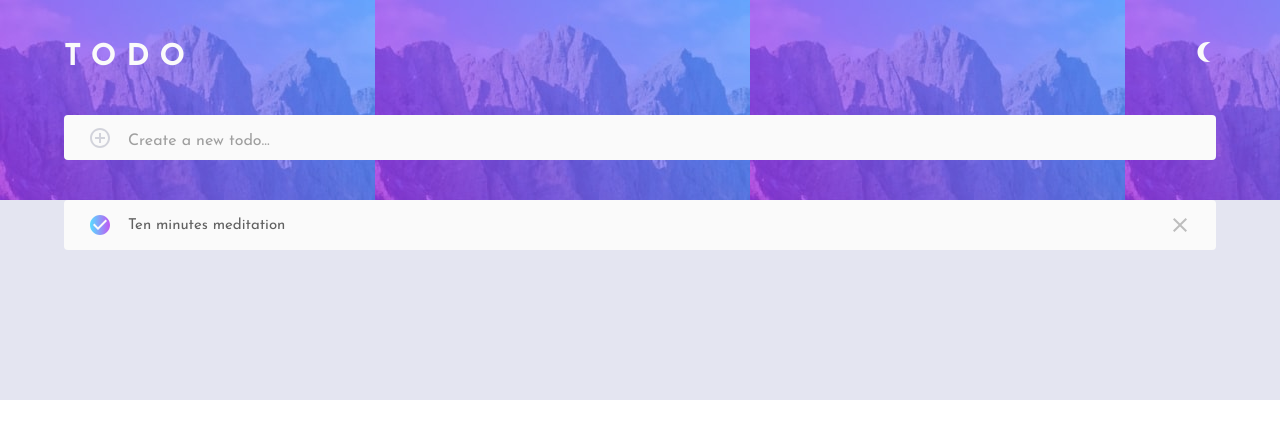
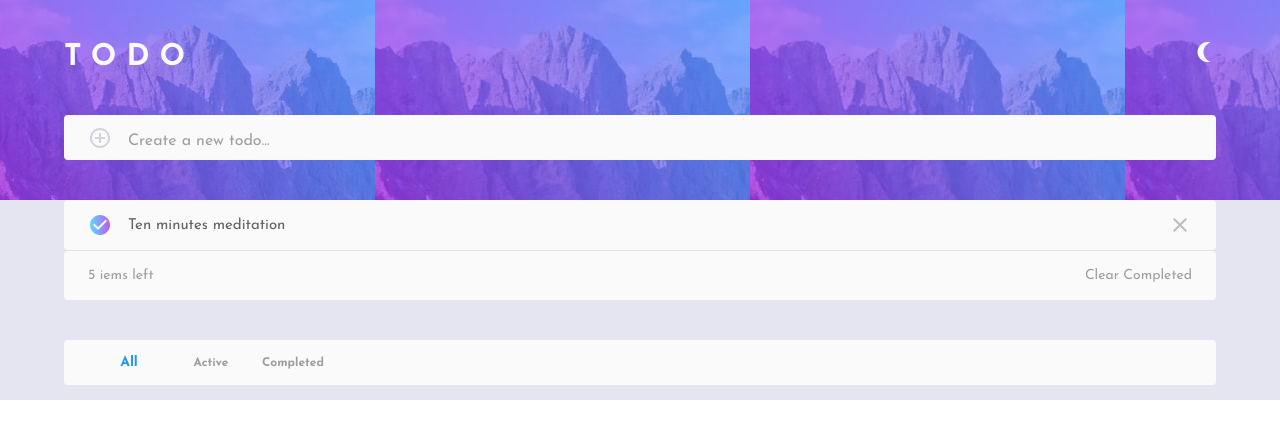
Before and after one commit to nargesghan/todo-using-mui, a React (Vite) app: page / in a window 1280 px wide. Shown: the top 438 px of the page. Built offline with nearby package versions, Linux system fonts and the light colour scheme.

Commit message:
bottom navigation added

```diff
--- a/src/App.css
+++ b/src/App.css
@@ -9,3 +9,7 @@
 .input::-ms-input-placeholder{
   font-size: 50px;
 } */
+
+.Mui-selected{
+  color:#2196f3;
+}
--- a/src/App.jsx
+++ b/src/App.jsx
@@ -6,6 +6,8 @@ import theme from "./assets/theme.jsx";
 import Task from "./components/Task";
 import  Container  from "@mui/material/Container";
 import Box from "@mui/material/Box"
+import Summery from "./components/Summery";
+import SimpleBottomNavigation from "./components/BottomNavigation";
 function App() {
   return (
     <>
@@ -20,7 +22,12 @@ function App() {
           margin: 0,
         }}
       >
-        <Container><Task /></Container>
+        <Container sx={{marginBottom:2}}>
+          <Task />
+        <Summery/>
+        </Container>
+
+        <Container><SimpleBottomNavigation/></Container>
         </Box>
 
       </ThemeProvider>
--- a/src/assets/theme.jsx
+++ b/src/assets/theme.jsx
@@ -43,6 +43,24 @@ const theme = createTheme({
             color:"#616161"
           },
         },
+        {
+          props: { variant: "summery" },
+          style: {
+            fontWeight: 400,
+            fontSize: 14,
+            fontFamily: ["Josefin Sans", "Arial", "sans-serif"].join(","),
+            color:"#9e9e9e"
+          },
+        },
+        {
+          props: { variant: "bottom" },
+          style: {
+            fontWeight: 700,
+            fontSize: 16,
+            fontFamily: ["Josefin Sans", "Arial", "sans-serif"].join(","),
+            color:"#9e9e9e"
+          },
+        },
       ]
     }
   },
--- /dev/null
+++ b/src/components/BottomNavigation.jsx
@@ -0,0 +1,45 @@
+import * as React from 'react';
+import Container from '@mui/material/Container';
+import BottomNavigation from '@mui/material/BottomNavigation';
+import Typography from "@mui/material/Typography";
+import BottomNavigationAction from "@mui/material/BottomNavigationAction";
+
+export default function SimpleBottomNavigation() {
+  const [value, setValue] = React.useState(0);
+ const styleOfButton={
+  fontWeight: 700,
+    fontSize: 18,
+    fontFamily: ["Josefin Sans", "Arial", "sans-serif"].join(","),
+    color:"#9e9e9e",
+    backgroundColor:"primary.main"
+}
+
+  return (
+    <Container
+    sx={{
+      backgroundColor: "primary.main",
+      marginTop: 5,
+      display: "flex",
+      alignItems: "center",
+      height:45,
+      borderRadius:1,
+      maxWidth:500,
+      overflow: "hidden",
+    }}
+  >
+      <BottomNavigation
+        showLabels
+        value={value}
+        onChange={(event, newValue) => {
+          setValue(newValue);
+        }}
+        sx={{height:"100%"}}
+      >
+
+       <BottomNavigationAction label="All" sx={{...styleOfButton}}  />
+        <BottomNavigationAction label="Active" sx={{...styleOfButton}} />
+        <BottomNavigationAction label="Completed" sx={{...styleOfButton}} />
+      </BottomNavigation>
+    </Container>
+  );
+}
--- a/src/components/Summery.jsx
+++ b/src/components/Summery.jsx
@@ -0,0 +1,27 @@
+import React from 'react'
+import Container from "@mui/material/Container";
+import { BorderTop } from '@mui/icons-material';
+import Typography from "@mui/material/Typography";
+const Summery = () => {
+  return (
+    <Container
+    sx={{
+      backgroundColor: "#FAFAFA",
+      marginTop: 0,
+      display: "flex",
+      alignItems: "center",
+      height:50,
+      borderRadius:1,
+      borderTopStyle:"solid",
+      borderTopWidth:1,
+      borderTopColor:"grey.300",
+      maxWidth:500
+    }}
+  >
+    <Typography variant='summery' component={"p"} sx={{flexGrow:1}}>5 iems left</Typography>
+    <Typography variant='summery' component={"p"}>Clear Completed</Typography>
+  </Container>
+  )
+}
+
+export default Summery
--- a/src/components/Task.jsx
+++ b/src/components/Task.jsx
@@ -7,12 +7,13 @@ const Task = () => {
   return (
     <Container
     sx={{
-      backgroundColor: "#FAFAFA",
+      backgroundColor: "primary.main",
       marginTop: 0,
       display: "flex",
       alignItems: "center",
       height:50,
-      borderRadius:1
+      borderRadius:1,
+      maxWidth:500
     }}
   >
     <CheckButton />
--- a/src/components/TaskInput.jsx
+++ b/src/components/TaskInput.jsx
@@ -8,12 +8,13 @@ const TaskInput = () => {
   return (
     <Container
       sx={{
-        backgroundColor: "#FAFAFA",
+        backgroundColor: "primary.main",
         marginTop: 5,
         display: "flex",
         alignItems: "center",
         height:45,
-        borderRadius:1
+        borderRadius:1,
+        maxWidth:500
       }}
     >
       <AddCircleOutlineIcon color="secondary" />
```
